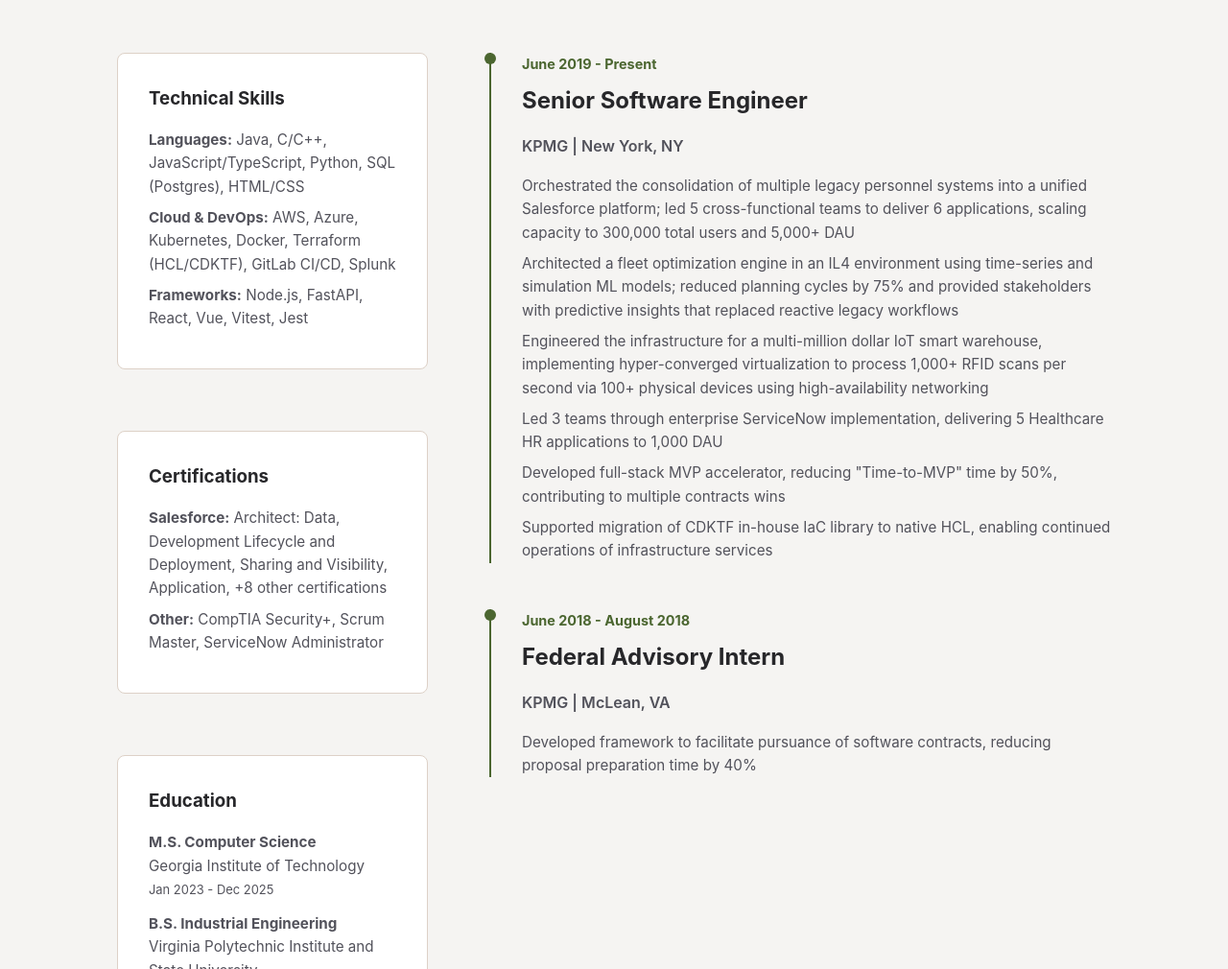
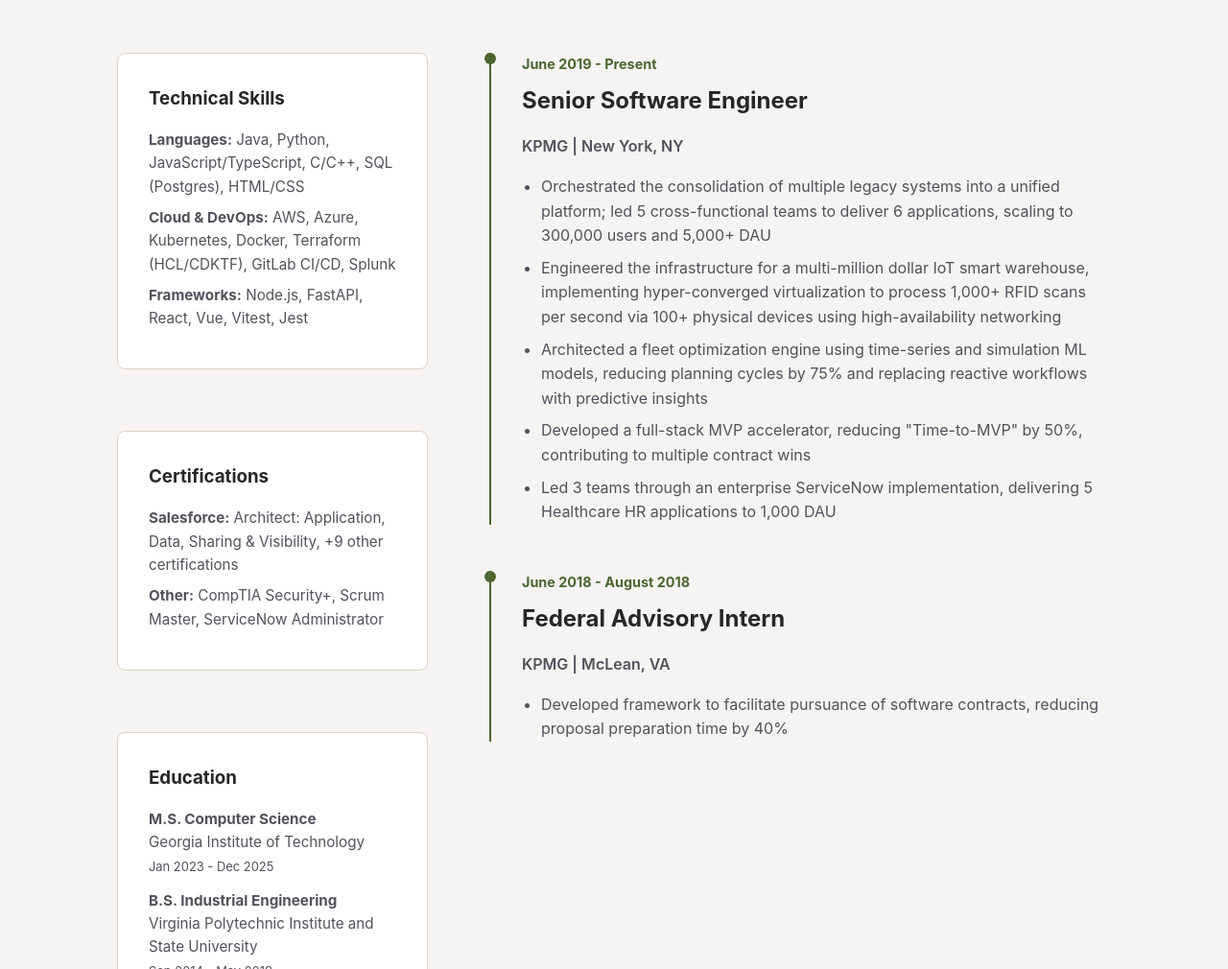
Before and after one commit to avonkannewurff/avonkannewurff.github.io, a plain HTML site: page index.html in a window 1280 px wide. Shown: the part 880-1890 px from the top of the page at 96% size. Drawn offline with Linux system fonts and the light colour scheme.

Commit message:
Sync resume bullets with updated PDF; fix missing timeline bullets
- Update work experience, skills, and certification bullets to match
  the current resume PDF (dropped CDKTF migration bullet, tightened
  wording, corrected certification count)
- Fix CSS specificity bug where #resume ul (ID selector) was
  overriding .timeline-item ul's disc bullet styling regardless of
  source order; scoped the no-bullet rule to .resume-card instead

```diff
--- a/index.html
+++ b/index.html
@@ -452,7 +452,7 @@
     color: var(--text-main, #27272a);
 }
 
-#resume ul {
+.resume-card ul {
     list-style: none;
     padding: 0;
     margin: 0;
@@ -460,7 +460,7 @@
     font-size: 0.95rem;
 }
 
-#resume li {
+.resume-card li {
     margin-bottom: 0.5rem;
 }
 
@@ -752,7 +752,7 @@
                         <div class="resume-card">
                             <h3>Technical Skills</h3>
                             <ul>
-                                <li><strong>Languages:</strong> Java, C/C++, JavaScript/TypeScript, Python, SQL (Postgres), HTML/CSS</li>
+                                <li><strong>Languages:</strong> Java, Python, JavaScript/TypeScript, C/C++, SQL (Postgres), HTML/CSS</li>
                                 <li style="margin-top: 0.5rem;"><strong>Cloud &amp; DevOps:</strong> AWS, Azure, Kubernetes, Docker, Terraform (HCL/CDKTF), GitLab CI/CD, Splunk</li>
                                 <li style="margin-top: 0.5rem;"><strong>Frameworks:</strong> Node.js, FastAPI, React, Vue, Vitest, Jest</li>
                             </ul>
@@ -760,7 +760,7 @@
                         <div class="resume-card" style="margin-top: 2rem;">
                             <h3>Certifications</h3>
                             <ul>
-                                <li><strong>Salesforce:</strong> Architect: Data, Development Lifecycle and Deployment, Sharing and Visibility, Application, +8 other certifications</li>
+                                <li><strong>Salesforce:</strong> Architect: Application, Data, Sharing &amp; Visibility, +9 other certifications</li>
                                 <li style="margin-top: 0.5rem;"><strong>Other:</strong> CompTIA Security+, Scrum Master, ServiceNow Administrator</li>
                             </ul>
                         </div>
@@ -778,12 +778,11 @@
                             <h3 class="role">Senior Software Engineer</h3>
                             <span class="company">KPMG | New York, NY</span>
                             <ul>
-                                <li>Orchestrated the consolidation of multiple legacy personnel systems into a unified Salesforce platform; led 5 cross-functional teams to deliver 6 applications, scaling capacity to 300,000 total users and 5,000+ DAU</li>
-                                <li>Architected a fleet optimization engine in an IL4 environment using time-series and simulation ML models; reduced planning cycles by 75% and provided stakeholders with predictive insights that replaced reactive legacy workflows</li>
+                                <li>Orchestrated the consolidation of multiple legacy systems into a unified platform; led 5 cross-functional teams to deliver 6 applications, scaling to 300,000 users and 5,000+ DAU</li>
                                 <li>Engineered the infrastructure for a multi-million dollar IoT smart warehouse, implementing hyper-converged virtualization to process 1,000+ RFID scans per second via 100+ physical devices using high-availability networking</li>
-                                <li>Led 3 teams through enterprise ServiceNow implementation, delivering 5 Healthcare HR applications to 1,000 DAU</li>
-                                <li>Developed full-stack MVP accelerator, reducing "Time-to-MVP" time by 50%, contributing to multiple contracts wins</li>
-                                <li>Supported migration of CDKTF in-house IaC library to native HCL, enabling continued operations of infrastructure services</li>
+                                <li>Architected a fleet optimization engine using time-series and simulation ML models, reducing planning cycles by 75% and replacing reactive workflows with predictive insights</li>
+                                <li>Developed a full-stack MVP accelerator, reducing "Time-to-MVP" by 50%, contributing to multiple contract wins</li>
+                                <li>Led 3 teams through an enterprise ServiceNow implementation, delivering 5 Healthcare HR applications to 1,000 DAU</li>
                             </ul>
                         </div>
                         <div class="timeline-item">
```
